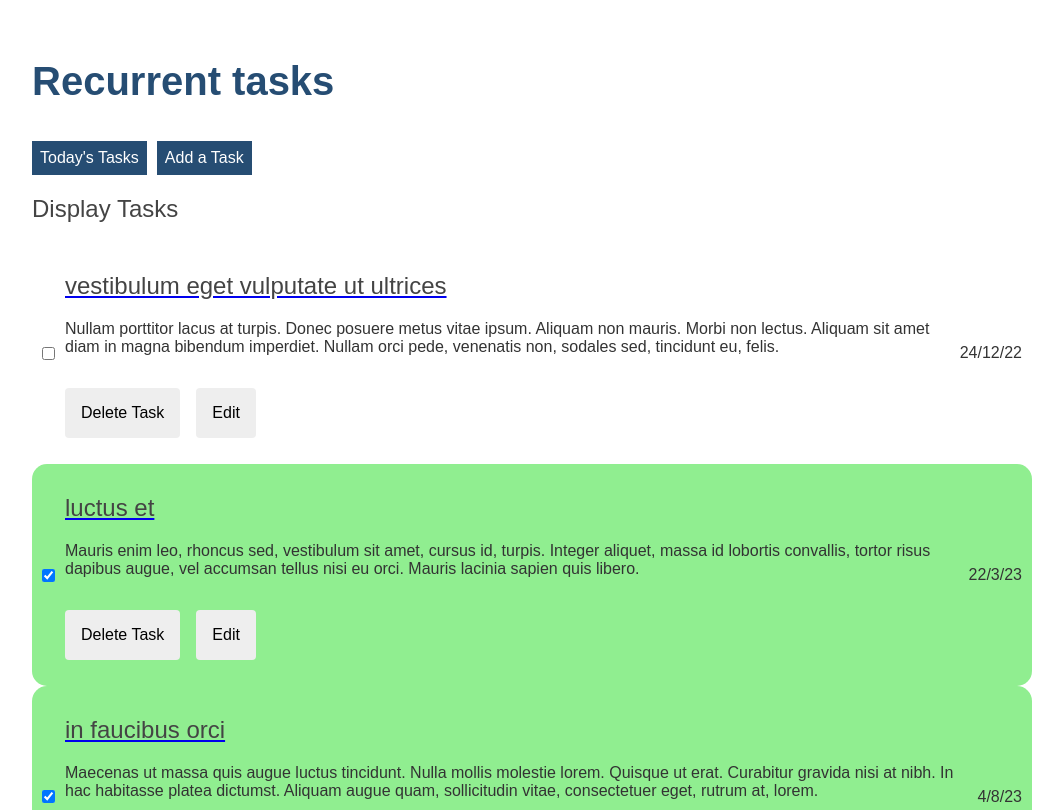
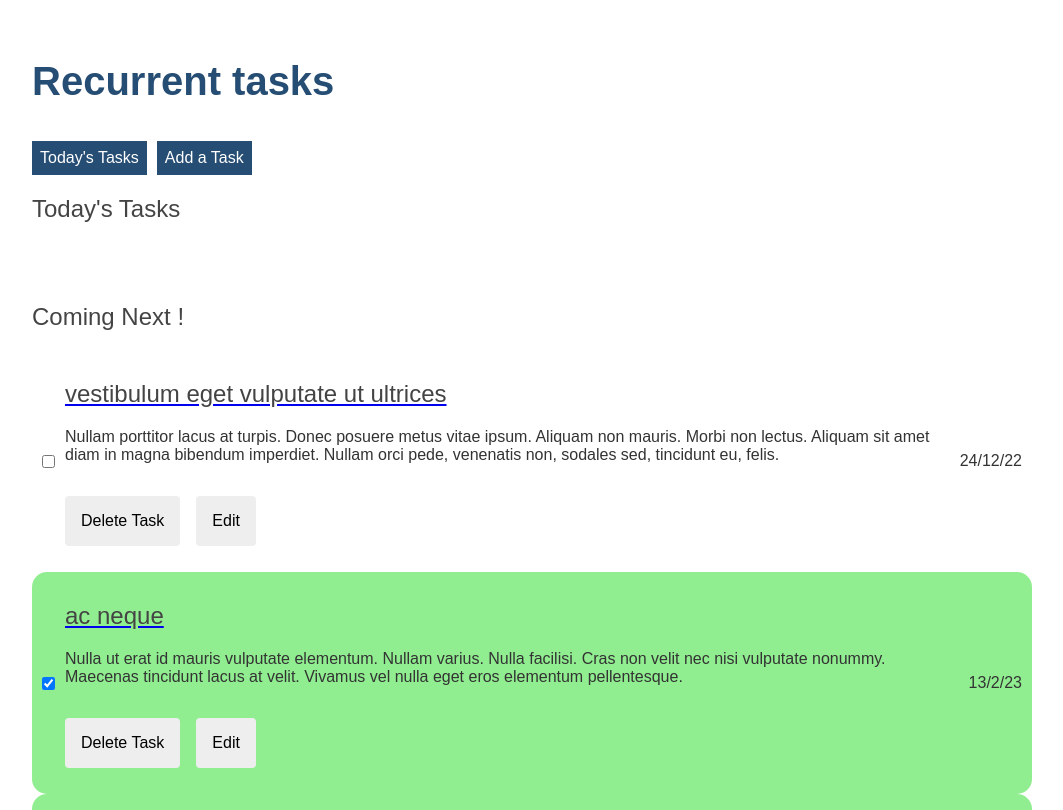
Before and after one commit to Kereph-Alexandre/recurrentTasks, an Angular app: page /recurrentTasks in a window 1280 px wide. Shown: the top 810 px of the page, without its empty margins (108-1171 px from the left). Built offline with nearby package versions, Linux system fonts and the light colour scheme; data requests are answered from the project's data file.

Commit message:
feat: sort tasks by date and isolate those scheduled for the current day

```diff
--- a/src/app/display-tasks/display-tasks.component.html
+++ b/src/app/display-tasks/display-tasks.component.html
@@ -1,6 +1,15 @@
 <div>
-  <h2>Display Tasks</h2>
-  <span *ngFor="let task of tasks">
-    <app-task [task]="task"></app-task>
-  </span>
+  <div id="todaysTasks">
+    <h2>Today's Tasks</h2>
+    <span *ngFor="let task of todaysTasks">
+      <app-task [task]="task"></app-task>
+    </span>
+  </div>
+
+  <div id="futureTasks">
+    <h2>Coming Next !</h2>
+    <span *ngFor="let task of futureTasks">
+      <app-task [task]="task"></app-task>
+    </span>
+  </div>
 </div>
--- a/src/app/display-tasks/display-tasks.component.sass
+++ b/src/app/display-tasks/display-tasks.component.sass
@@ -0,0 +1,2 @@
+#futureTasks
+    margin-top: 5em
--- a/src/app/display-tasks/display-tasks.component.ts
+++ b/src/app/display-tasks/display-tasks.component.ts
@@ -4,8 +4,6 @@ import { CommonModule } from '@angular/common';
 import { RecurrentTask } from '../recurring-task';
 import { TaskComponent } from '../task/task.component';
 import { TaskService } from '../task.service';
-import { FormsModule } from '@angular/forms';
-import { Router } from '@angular/router';
 
 @Component({
   selector: 'app-display-tasks',
@@ -17,14 +15,54 @@ import { Router } from '@angular/router';
 export class DisplayTasksComponent implements OnInit {
   tasks: RecurrentTask[] = [];
 
+  todaysTasks: RecurrentTask[] = [];
+  futureTasks: RecurrentTask[] = [];
+
   constructor(private taskService: TaskService) {}
 
   ngOnInit() {
     this.getTasks();
-    this.taskService.taskUpdated$.subscribe(() => this.getTasks());
   }
 
   getTasks(): void {
-    this.taskService.getTasks().subscribe((tasks) => (this.tasks = tasks));
+    this.taskService.getTasks().subscribe((tasks) => {
+      this.tasks = tasks;
+      this.sortTasksByDate();
+      this.filterTodaysTasks();
+    });
+  }
+
+  sortTasksByDate(): void {
+    this.tasks = this.tasks.sort((oldestDate, newestDate) => {
+      const dateOldest = new Date(oldestDate.execDate);
+      const dateNewest = new Date(newestDate.execDate);
+      return dateOldest.getTime() - dateNewest.getTime();
+    });
+  }
+
+  filterTodaysTasks(): void {
+    //Get today's date
+    const today = new Date();
+
+    //Get all tasks
+    this.todaysTasks = this.tasks.filter((task) => {
+      //Get task next deadline and compare it to today's date
+      const taskDate = new Date(task.execDate);
+      return (
+        taskDate.getDate() === today.getDate() &&
+        taskDate.getMonth() === today.getMonth() &&
+        taskDate.getFullYear() === today.getFullYear()
+      );
+    });
+
+    this.futureTasks = this.tasks.filter((task) => {
+      //Get task next deadline and compare it to today's date
+      const taskDate = new Date(task.execDate);
+      return (
+        taskDate.getDate() !== today.getDate() ||
+        taskDate.getMonth() !== today.getMonth() ||
+        taskDate.getFullYear() !== today.getFullYear()
+      );
+    });
   }
 }
```
